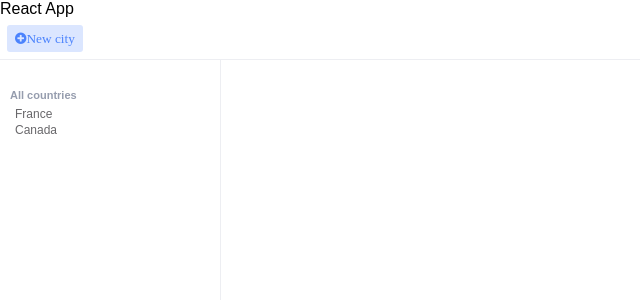
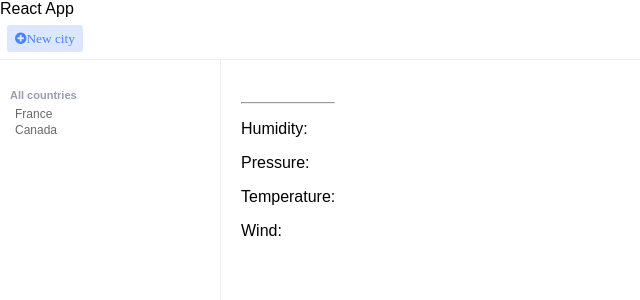
Before and after one commit to AlexisThink/weather-app, a React (Create React App) app: page / in a window 1280 px wide. Shown: the top 300 px of the page, without its empty margins (0-640 px from the left). Built offline with nearby package versions, Linux system fonts and the light colour scheme.

Commit message:
Get all data from city

```diff
--- a/src/App.js
+++ b/src/App.js
@@ -16,16 +16,23 @@ class App extends Component {
         cords: {lat: 56.130366, lon: -106.346771}}
         ],
       show: false,
-      summary:''
+
+      nameCity:'',
+      date:'',
+      summary:'',
+      humidity:'',
+      pressure:'',
+      temperature:'',
+      wind:'',
     }
   }
-  addNew = () =>{
+  addNew = () => {
     this.setState({
       show: true
     })
   }
 
-  //For this API enable CORS
+  //FOR THIS API ENABLE CORS
   getFranceWeather = (e) =>{
     e.preventDefault();
 
@@ -39,51 +46,76 @@ class App extends Component {
     e.preventDefault();
 
     const apiURL = 'https://api.darksky.net/forecast/2f951a609b541b2049d0bf23f70143d3/56.130366,-106.346771'
-    const baseDark = 'https://api.darksky.net/forecast/2f951a609b541b2049d0bf23f70143d3/'
 
     request
     .get(apiURL)
     .then(response => console.log(response));
   }
 
-  getClima = (coordenadas) =>{
-    const baseDark = 'https://api.darksky.net/forecast/2f951a609b541b2049d0bf23f70143d3/'
-    var clima =''
-    request
-    .get(baseDark+coordenadas[0]+','+coordenadas[1])
-    .then(function(response){
-      clima = response.body.daily.summary;
-      return clima
-    })
-    .then(this.setMessage)
+  //GET TEXT VALUE & COORDINATES
+  inputValue = (e) =>{
+    if(e.key === 'Enter'){
 
+      //CITY NAME
+      this.setState({
+        nameCity: e.target.value
+      })
 
-  }
-
-  setMessage = (clima) =>{
-    this.setState({
-      summary: clima
-    })
-  }
-  inputValue = (e) =>{
-    e.preventDefault();
-    var cityInput = e.currentTarget.value;
+    var cityInput = e.target.value;
     var API_GOOGLE = 'https://maps.googleapis.com/maps/api/geocode/json?address='+cityInput;
 
+    //GET COORDINATES
     request
     .get(API_GOOGLE)
     .then(function(response){
       var lat = response.body.results[0].geometry.location.lat
       var lng = response.body.results[0].geometry.location.lng
+      return [lat, lng]})
+    .then(this.getClima)
+    }
+  }
+  //FIND THE WEATHER BASSED ON COORDINATES
+  getClima = (coordenadas) =>{
+    const baseDark = 'https://api.darksky.net/forecast/2f951a609b541b2049d0bf23f70143d3/'
 
-      console.log(lat);
-      console.log(lng);
-      return [lat, lng]
+    var date = new Date().toLocaleDateString();
+    var clima =''
+    var humedad =''
+    var presion = ''
+    var temperatura = ''
+    var aire = ''
+
+    request
+    .get(baseDark+coordenadas[0]+','+coordenadas[1])
+    .then(function(response){
+      clima = response.body.daily.summary;
+      humedad = response.body.currently.humidity;
+      presion = response.body.currently.pressure;
+      temperatura = response.body.currently.temperature;
+      aire = response.body.currently.windGust;
+
+
+      return [date, clima, humedad, presion, temperatura, aire]
     })
-    .then(this.getClima)
+
+      //SET THE TEXT OF SUMMARY
+    .then(this.setMessage)
+  }
+  //FUNCTION USED SET THE TEXT OF SUMMARY
+  setMessage = (valores) =>{
+    this.setState({
+      date:valores[0],
+      summary:valores[1],
+      humidity:valores[2],
+      pressure:valores[3],
+      temperature:valores[4],
+      wind:valores[5],
+    })
   }
 
   render(){
+
+
     return (
       <div className="App">
         <header className='app__header'>
@@ -96,9 +128,18 @@ class App extends Component {
           <h1 className='app__title'>All countries</h1>
           <a onClick={this.getFranceWeather}  href='#' className='app__country'>France</a>
           <a onClick={this.getCanadaWeather}  href='#' className='app__country'>Canada</a>
-          {this.state.show && <input autoFocus onKeyUp={this.inputValue} type='text' placeholder='Location' className='app__input' />}
+          {this.state.show && <input autoFocus ref={this.patito}  onKeyUp={this.inputValue} type='text' placeholder='Location' className='app__input' />}
         </aside>
-        <section className='app__view'>{this.state.summary}</section>
+        <section className='app__view'>
+        <h3>{this.state.nameCity}</h3>
+        <h4>{this.state.date}</h4>
+        <h5>{this.state.summary}</h5>
+        <hr></hr>
+        <p>Humidity: {this.state.humidity}</p>
+        <p>Pressure: {this.state.pressure}</p>
+        <p>Temperature: {this.state.temperature}</p>
+        <p>Wind: {this.state.wind}</p>
+        </section>
       </div>
       </div>
     );
```
